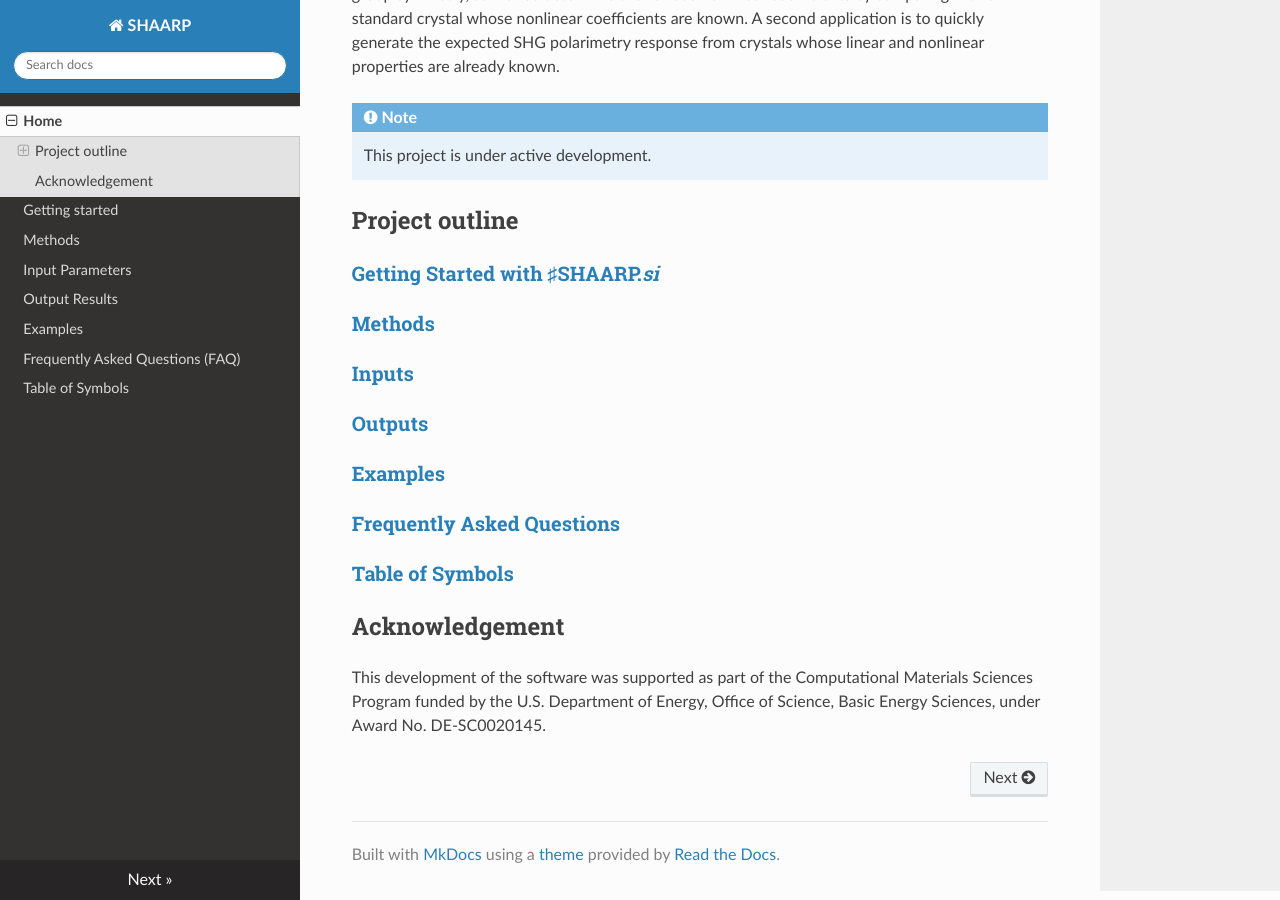
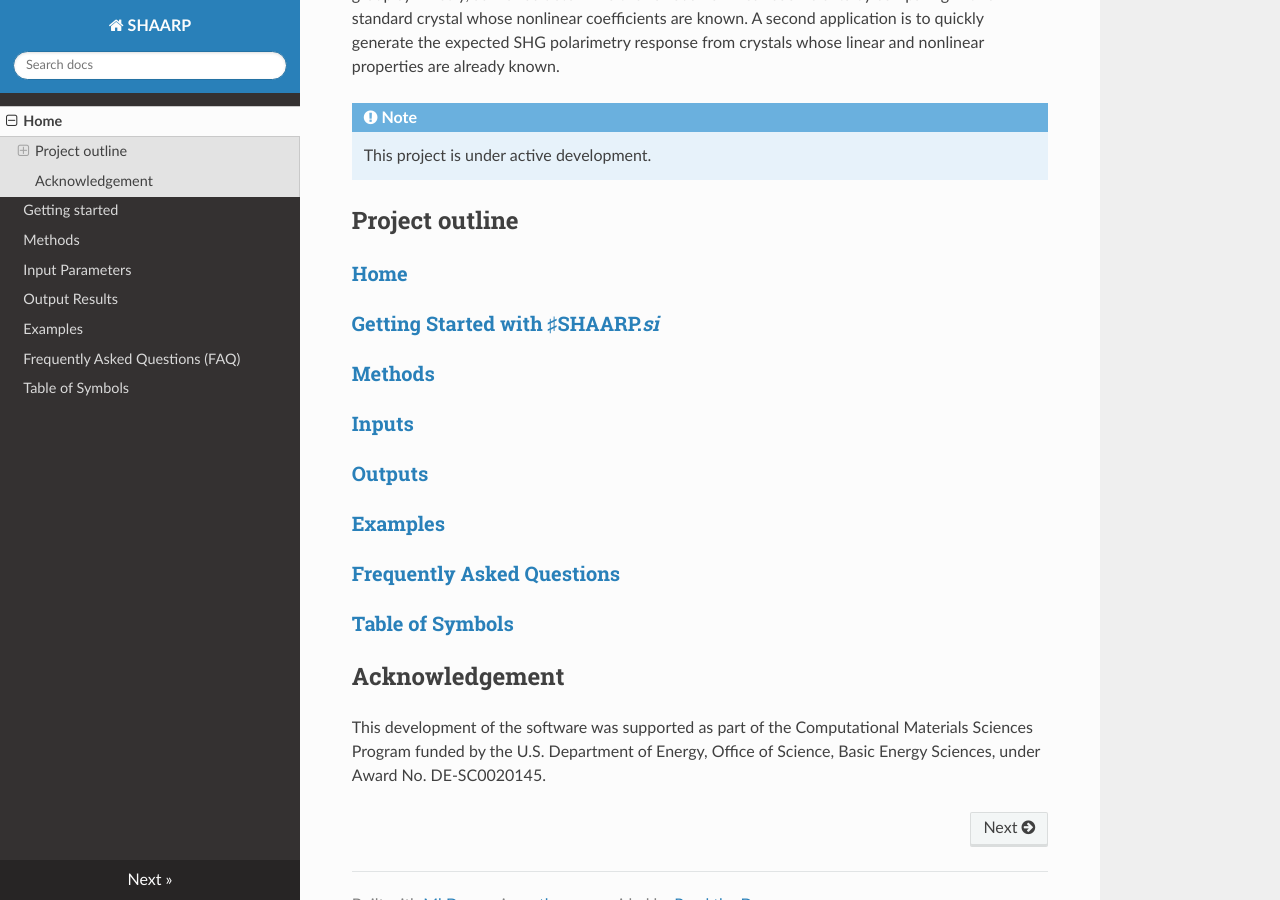
Before and after one commit to Rui-Zu/SHAARP, an MkDocs documentation site: the page built from docs/index.md, in a window 1280 px wide and 900 px high, scrolled down 829 px. Built offline with MkDocs 1.6.1, drawn with Linux system fonts in a browser that asks for light colours; nearby versions of some CDN libraries; formulas are drawn with MathJax 3.

Commit message:
Update index.md

```diff
--- a/docs/index.md
+++ b/docs/index.md
@@ -16,7 +16,8 @@ One important application of the code is to provide analytical expressions to fi
 
 ## Project outline
 
-### [Getting Started with ♯SHAARP._si_](install.md)
+### [Home](install.md)
+### [Getting Started with ♯SHAARP._si_](index.md)
 ### [Methods](methods.md)
 ### [Inputs](input.md)
 ### [Outputs](output.md)
```
